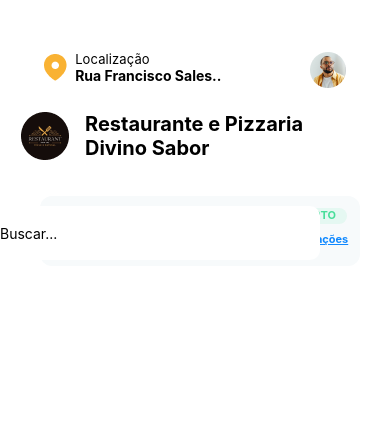
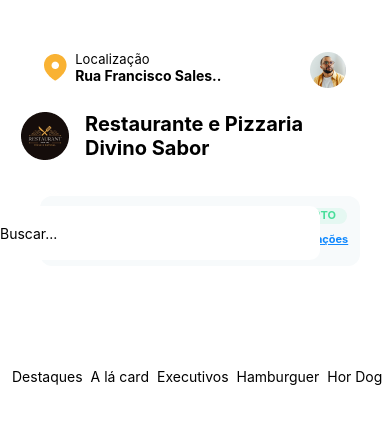
Before and after one commit to luis-luciqm/app-delivery, a React Native app: screen / in a window 390 px wide. Shown: the top 424 px of the page. Built offline with nearby package versions, Linux system fonts and the light colour scheme; grey boxes are pictures that could not be loaded.

Commit message:
criando faltlist

```diff
--- a/src/App.js
+++ b/src/App.js
@@ -2,9 +2,10 @@
 import React from 'react';
 import { StyleSheet, Text, View } from 'react-native';
 import { Image } from 'react-native';
-import { Comercio } from '../src/components/Comercio';
-import { Information } from '../src/components/Information';
-import { Input } from '../src/components/Input';
+import Comercio from '../src/components/Comercio';
+import Information from '../src/components/Information';
+import Input from '../src/components/Input';
+import Options from '../src/components/Options'
 
 export default function App() {
   return (
@@ -24,6 +25,7 @@
     <Comercio/>
     <Information/>
     <Input/>
+    <Options/>
     </>
 
   );
--- a/src/components/Comercio/index.jsx
+++ b/src/components/Comercio/index.jsx
@@ -4,7 +4,7 @@
 import { logo } from '../../assets/img/logotioComerce.png'
 import { Image } from 'react-native'
 
-export function Comercio(){
+export default function Comercio(){
     return (
         <View style={styles.commerce}>
             <Image source = {require('../../assets/img/logotioComerce.png')} />
--- a/src/components/Information/index.jsx
+++ b/src/components/Information/index.jsx
@@ -1,7 +1,7 @@
 import React from 'react'
 import { StyleSheet, Text, View, Image } from 'react-native';
 
-export function Information(){
+export default function Information(){
     return (
         <View style={styles.information}>
             <View style={styles.send}>
--- a/src/components/Input/index.jsx
+++ b/src/components/Input/index.jsx
@@ -1,8 +1,7 @@
 import React from 'react'
 import { StyleSheet, Text, View, TextInput, Image } from 'react-native';
 
-export function Input(){
-
+export default function Input(){
     return (
         <View>
             <TextInput
--- /dev/null
+++ b/src/components/Options/index.jsx
@@ -0,0 +1,44 @@
+import React from 'react'
+import { StyleSheet, Text, View, Image, FlatList } from 'react-native';
+
+export default function Options(){
+
+    const arrayDatas = [
+        'Destaques',
+        'A lá card',
+        'Executivos',
+        'Hamburguer',
+        'Hor Dog',
+        'Açaí',
+        'Sanduíche',
+    ]
+
+    return (
+        <FlatList
+        data={arrayDatas}
+        horizontal = {true}
+        ItemSeparatorComponent={() => <View style={{width: 8}}></View> }
+        renderItem={({item, index})=>{
+            return (
+                <View style={styles.options}>
+                    <Text>{item}</Text>
+                </View>
+            )
+        }}
+        />
+    )
+}
+
+const styles = StyleSheet.create({
+    options: {
+        top: 88,
+        left: 12
+
+    },
+
+    texts: {
+        left: 190,
+
+    }
+
+});
```
